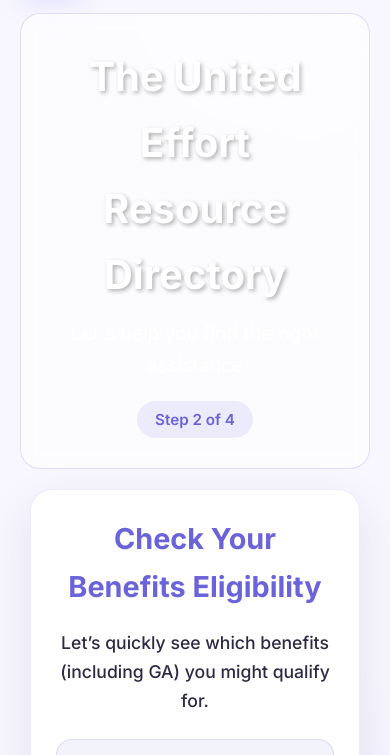
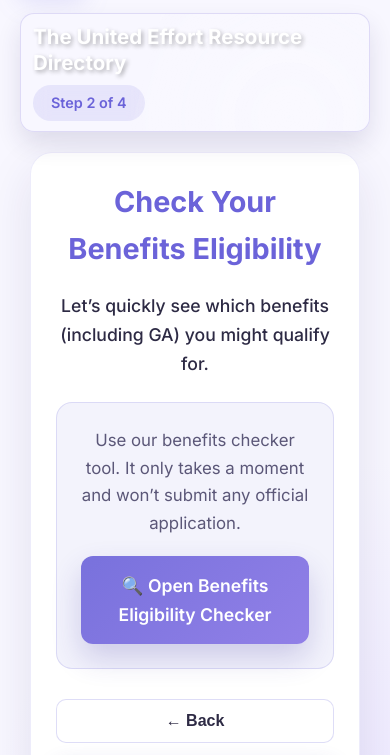
Before and after one commit to karangattu/united-effort-resource-directory, a plain HTML site: page index.html in a window 390 px wide. Both pictures are taken after a click on the button "❓ No / Not sure – show me how to check". Shown: the part 71-826 px from the top of the page. Drawn offline with Linux system fonts and the light colour scheme.

Commit message:
make it mobile friendly

```diff
--- a/app.js
+++ b/app.js
@@ -40,6 +40,14 @@ function updateStepIndicator() {
     let logicalStep = 1;
     if (String(currentStep).startsWith('4')) logicalStep = 4; else logicalStep = Number(currentStep) || 1;
     indicator.textContent = `Step ${logicalStep} of 4`;
+}
+
+function adjustHeaderForStep(stepNumber) {
+    const headerEl = document.querySelector('.site-header');
+    const isIntroStep = stepNumber === 1 || stepNumber === '1';
+    if (headerEl) {
+        headerEl.classList.toggle('compact', !isIntroStep);
+    }
 }
 
 // Focus helper for accessibility
@@ -99,6 +107,7 @@ function goToStep(stepNumber) {
         targetStep.classList.add('active');
         currentStep = stepNumber;
         updateStepIndicator();
+        adjustHeaderForStep(stepNumber);
         // Scroll then focus for screen readers
         window.scrollTo({ top: 0, behavior: 'smooth' });
         setTimeout(() => focusFirstHeading(targetStep), 220);
--- a/styles.css
+++ b/styles.css
@@ -424,6 +424,50 @@ body {
   .utility-btn {
     min-width: auto;
   }
+
+  .site-header {
+    text-align: left;
+    padding: 6px 0 0;
+    margin-bottom: 14px;
+  }
+
+  .site-header h1 {
+    font-size: 1.55rem;
+    line-height: 1.25;
+  }
+
+  .site-header .subtitle {
+    font-size: 1rem;
+    line-height: 1.45;
+    margin-top: 4px;
+  }
+
+  .site-header.compact {
+    position: sticky;
+    top: 12px;
+    background: rgba(248, 247, 255, 0.94);
+    backdrop-filter: blur(16px);
+    padding: 10px 12px;
+    margin: 0 0 14px;
+    border-radius: 14px;
+    box-shadow: 0 12px 24px rgba(39, 33, 90, 0.12);
+    z-index: 40;
+  }
+
+  .site-header.compact h1 {
+    font-size: 1.28rem;
+  }
+
+  .site-header.compact .subtitle {
+    display: none;
+  }
+
+  #stepIndicator {
+    margin: 10px 0 0;
+    font-size: 0.9rem;
+    text-align: left;
+  }
+
 header {
   text-align: center;
   margin-bottom: 30px;
```
